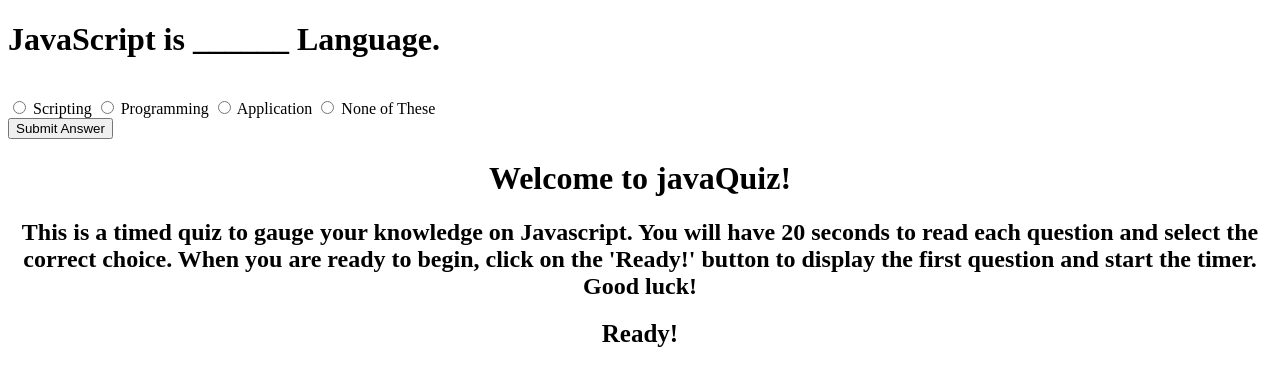
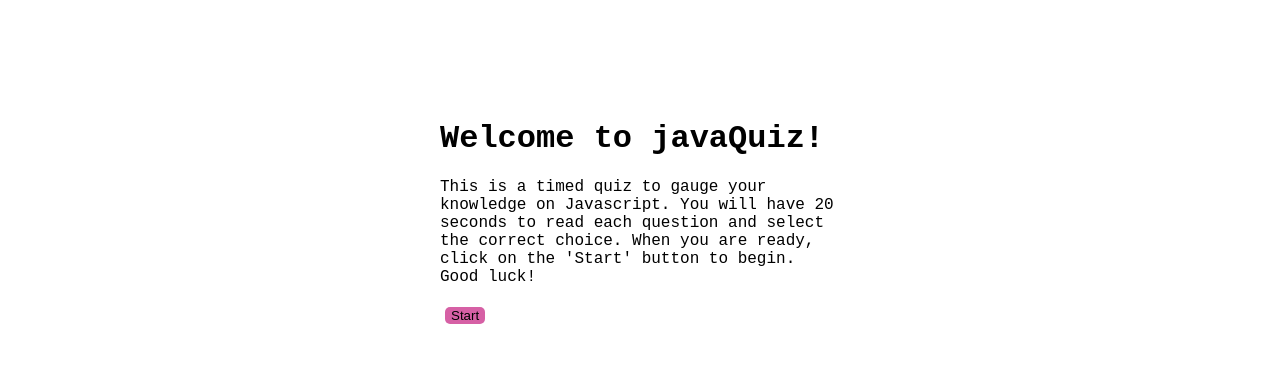
Before and after one commit to lisbethmachado/javaQuiz, a plain HTML site: page index.html in a window 1280 px wide. Drawn offline with Linux system fonts and the light colour scheme.

Commit message:
changed landing page layout and added assets folder

```diff
--- /dev/null
+++ b/assets/css/style.css
@@ -0,0 +1,37 @@
+body {
+    font-family: 'Courier New', Courier, monospace;
+  }
+
+  a {
+    color: #d660a5;
+    text-decoration: none;
+    transition: color 0.2s;
+  }
+
+  a:hover {
+    color: #f58cd5;
+  }
+
+  .container {
+    margin: 120px auto 0 auto;
+    max-width: 400px;
+  }
+
+  .hidden {
+    display: none;
+  }
+
+  button {
+    display: inline-block;
+    margin: 5px;
+    background-color: #d660a5;
+    border-radius: 5px;
+    color: #000000;
+    border: 0;
+    text-align: center;
+    transition: background-color 0.2s;
+  }
+
+  button:hover {
+    background-color: #f58cd5;
+  }
--- a/assets/script.js
+++ b/assets/js/script.js
@@ -1,21 +1,21 @@
-var body = document.body;
+// var body = document.body;
 
-var h1El = document.createElement("h1");
-h1El.textContent = "Welcome to javaQuiz!";
-body.appendChild(h1El);
-h1El.setAttribute("style", "width:100%; text-align:center;");
+// var h1El = document.createElement("h1");
+// h1El.textContent = "Welcome to javaQuiz!";
+// body.appendChild(h1El);
+// h1El.setAttribute("style", "width:100%; text-align:center;");
 
-var h2El = document.createElement("h2");
-h2El.textContent = "This is a timed quiz to gauge your knowledge on Javascript. You will have 20 seconds to read each question and select the correct choice. When you are ready to begin, click on the 'Ready!' button to display the first question and start the timer. Good luck!";
-body.appendChild(h2El);
-h2El.setAttribute("style", "width:100%; text-align:center;");
+// var h2El = document.createElement("h2");
+// h2El.textContent = "This is a timed quiz to gauge your knowledge on Javascript. You will have 20 seconds to read each question and select the correct choice. When you are ready to begin, click on the 'Ready!' button to display the first question and start the timer. Good luck!";
+// body.appendChild(h2El);
+// h2El.setAttribute("style", "width:100%; text-align:center;");
 
-var timeEl = document.querySelector(".time");
-var goBtn = document.createElement("main");
+// var timeEl = document.querySelector(".time");
+// var goBtn = document.createElement("main");
 
-goBtn.textContent = "Ready!"
-body.appendChild(goBtn);
-goBtn.setAttribute("style", "font-size:25px; text-align:center; font-weight:bold");
+// goBtn.textContent = "Ready!"
+// body.appendChild(goBtn);
+// goBtn.setAttribute("style", "font-size:25px; text-align:center; font-weight:bold");
 
 var correct = 0;
 var wrong = 0;
--- a/index.html
+++ b/index.html
@@ -1,22 +1,28 @@
 <!DOCTYPE html>
 <html lang="en">
+
 <head>
     <meta charset="UTF-8">
     <meta name="viewport" content="width=device-width, initial-scale=1.0">
     <meta http-equiv="X-UA-Compatible" content="ie=edge">
     <title>javaQuiz - How well do you script?</title>
+
+    <link rel="stylesheet" href="./assets/css/style.css" />
 </head>
+
 <body>
-    <div id="container" class="hidden">
-    <h1 class="time text-align:center"><h1>JavaScript is ______ Language.</h1><br>
-        <form id="answers">
-            <input type="radio" name="choice" value="Scripting"> Scripting
-            <input type="radio" name="choice" value="Programming"> Programming
-            <input type="radio" name="choice" value="Application"> Application
-            <input type="radio" name="choice" value="None of These"> None of These
-           </form>
-           <button onclick="submitAnswer()">Submit Answer</button>
+    <div class="container">
+        <div id="start-page" class="start">
+            <h1>Welcome to javaQuiz!</h1>
+            <p>
+                This is a timed quiz to gauge your knowledge on Javascript. You will have 20 seconds to read each
+                question and select the correct choice. When you are ready, click on the 'Start' button to begin. Good
+                luck!
+            </p>
+            <button id="start-button">Start</button>
+        </div>
     </div>
-    <script src="assets/script.js"></script>
+    <script src="assets/js/script.js"></script>
 </body>
+
 </html>
```
Also changed, not shown: assets/images/alarm.gif (renamed from assets/alarm.gif), assets/style.css (deleted).
